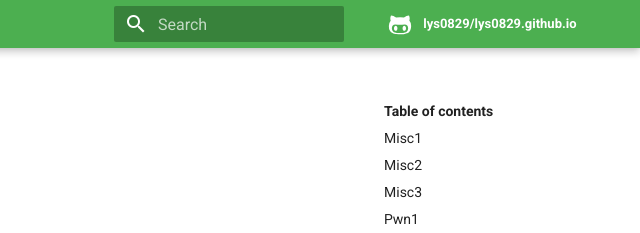
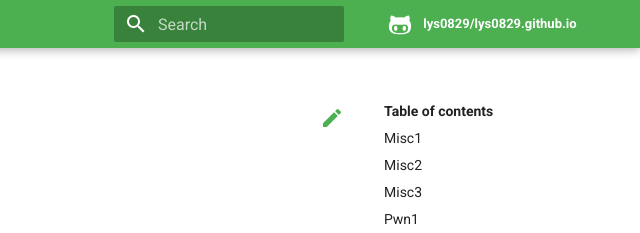
Before and after one commit to lys0829/lys0829.github.io, a plain HTML site: page CTFWriteUp/2018/AIS3/pre-exam/index.html in a window 1280 px wide. Shown: the top 233 px of the page, 640-1280 px from the left. Drawn offline with Linux system fonts and the light colour scheme; no server answers.

```diff
--- a/CTFWriteUp/2018/AIS3/pre-exam/index.html
+++ b/CTFWriteUp/2018/AIS3/pre-exam/index.html
@@ -570,6 +570,9 @@
 
           <div class="md-content">
             <article class="md-content__inner md-typeset">
+
+
+                  <a href="https://github.com/lys0829/lys0829.github.io/edit/master/CTFWriteUp/2018/AIS3/pre-exam/index.html" title="Edit this page" class="md-icon md-content__icon">&#xE3C9;</a>
 
 
                 <h1 id="ais3-pre-exam-2018">AIS3 Pre-exam 2018</h1>
```
